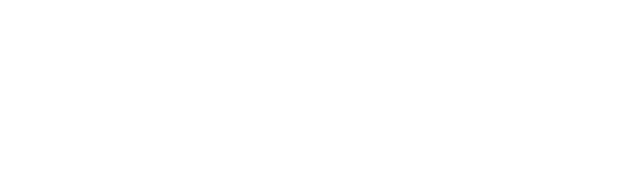
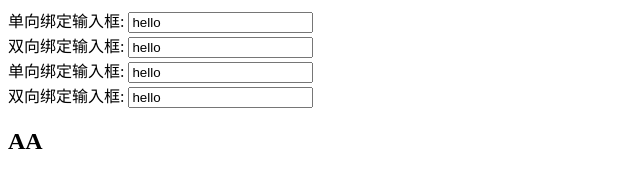
Before and after one commit to Baiyun-u-smartAI/Vue_start, a plain HTML site: page 04_demo/index.html in a window 1280 px wide. Shown: the whole page, without its empty margins (0-640 px from the left). Drawn offline with Linux system fonts and the light colour scheme.

Commit message:
upload by master

```diff
--- a/04_demo/index.html
+++ b/04_demo/index.html
@@ -4,9 +4,38 @@
     <meta charset="UTF-8">
     <meta http-equiv="X-UA-Compatible" content="IE=edge">
     <meta name="viewport" content="width=device-width, initial-scale=1.0">
-    <title>Document</title>
+    <script type="text/javascript" src="../js/vue.js"></script>
+    <title>数据绑定</title>
 </head>
+<!--
+Vue中有2种数据绑定的方式：
+    1. 单向绑定（v-bind）：数据只能从data流向页面。
+    2. 双向绑定（v-model）：数据不仅能从data流向页面，还可以从页面流向data。
+    备注：
+        1.双向绑定一般都应用在表单类元素上（如：input、select等）
+        2.v-model:value可以简写为v-model，因为v-model默认收集的就是value值。
+
+ -->
 <body>
-
+    <div id="root">
+        <!-- 普通写法 -->
+        单向绑定输入框: <input type="text" v-bind:value = "name"> <br/>
+        双向绑定输入框: <input type="text" v-model:value = "name"><br/>
+        <!-- 简化写法 -->
+        单向绑定输入框: <input type="text" :value = "name"> <br/>
+        双向绑定输入框: <input type="text" v-model = "name">
+        <!-- 如下代码是错误的，因为v-model只能用在表单（输入）类的元素 -->
+        <h2 v-model:x="name">AA</h2>
+    </div>
+    <script type="text/javascript">
+        Vue.config.productionTip = false
+        new Vue({
+            el:'#root',
+                data:{
+                    name:"hello"
+                }
+        }
+    )
+    </script>
 </body>
 </html>
```
